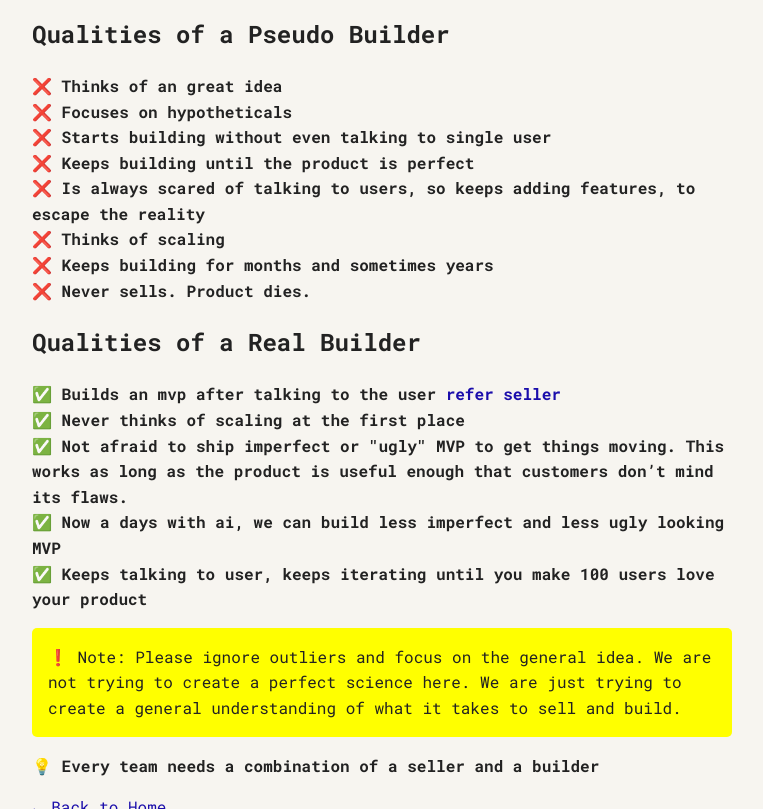
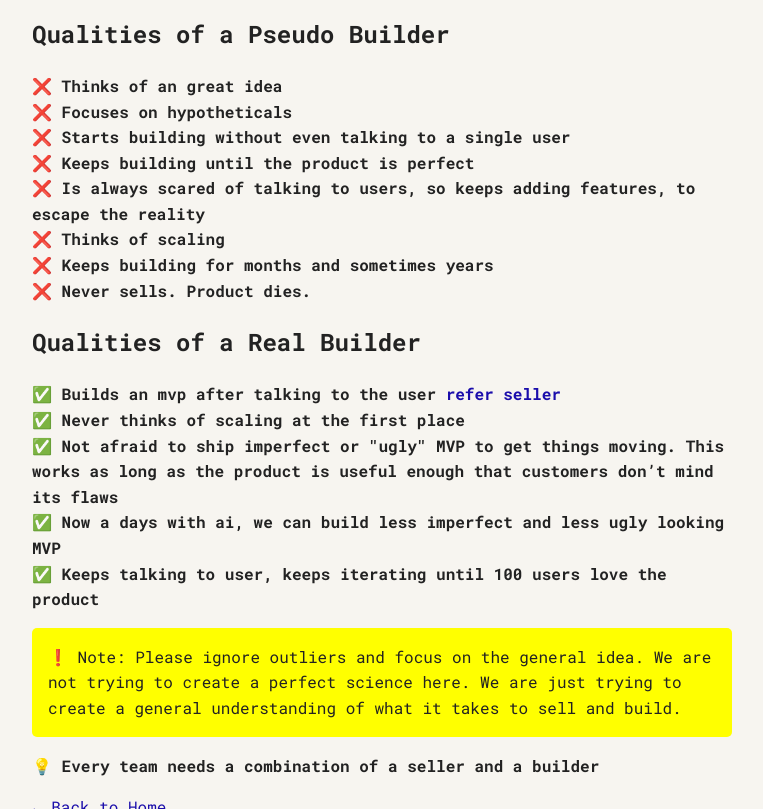
Before and after one commit to Kshubhranshu/myprojectpartner, a plain HTML site: page seller.html in a window 1280 px wide. Shown: the part 420-1229 px from the top of the page, without its empty margins (258-1021 px from the left). Drawn offline with Linux system fonts and the light colour scheme.

Commit message:
Update seller.html

```diff
--- a/seller.html
+++ b/seller.html
@@ -48,7 +48,7 @@
   <ul style="list-style: none; padding-left: 0;">
     <li>❌ <strong>Thinks of an great idea</strong></li>
     <li>❌ <strong>Focuses on hypotheticals</strong></li>
-    <li>❌ <strong>Starts building without even talking to single user</strong></li>
+    <li>❌ <strong>Starts building without even talking to a single user</strong></li>
     <li>❌ <strong>Keeps building until the product is perfect</strong></li>
     <li>❌ <strong>Is always scared of talking to users, so keeps adding features, to escape the reality</strong></li>
     <li>❌ <strong>Thinks of scaling</strong></li>
@@ -59,9 +59,9 @@
   <ul style="list-style: none; padding-left: 0;">
     <li>✅ <strong>Builds an mvp after talking to the user <a href="#seller">refer seller</a> </strong></li>
     <li>✅ <strong>Never thinks of scaling at the first place</strong></li>
-    <li>✅ <strong>Not afraid to ship imperfect or "ugly" MVP to get things moving. This works as long as the product is useful enough that customers don’t mind its flaws.</strong></li>
+    <li>✅ <strong>Not afraid to ship imperfect or "ugly" MVP to get things moving. This works as long as the product is useful enough that customers don’t mind its flaws</strong></li>
     <li>✅ <strong>Now a days with ai, we can build less imperfect and less ugly looking MVP</strong></li>
-    <li>✅ <strong>Keeps talking to user, keeps iterating until you make 100 users love your product</strong></li>
+    <li>✅ <strong>Keeps talking to user, keeps iterating until 100 users love the product</strong></li>
 
   <p style="background-color: yellow; padding: 1rem; border-radius: 5px;">
     ❗️ Note: Please ignore outliers and focus on the general idea. We are not trying to create a perfect science here. We are just trying to create a general understanding of what it takes to sell and build.
```
